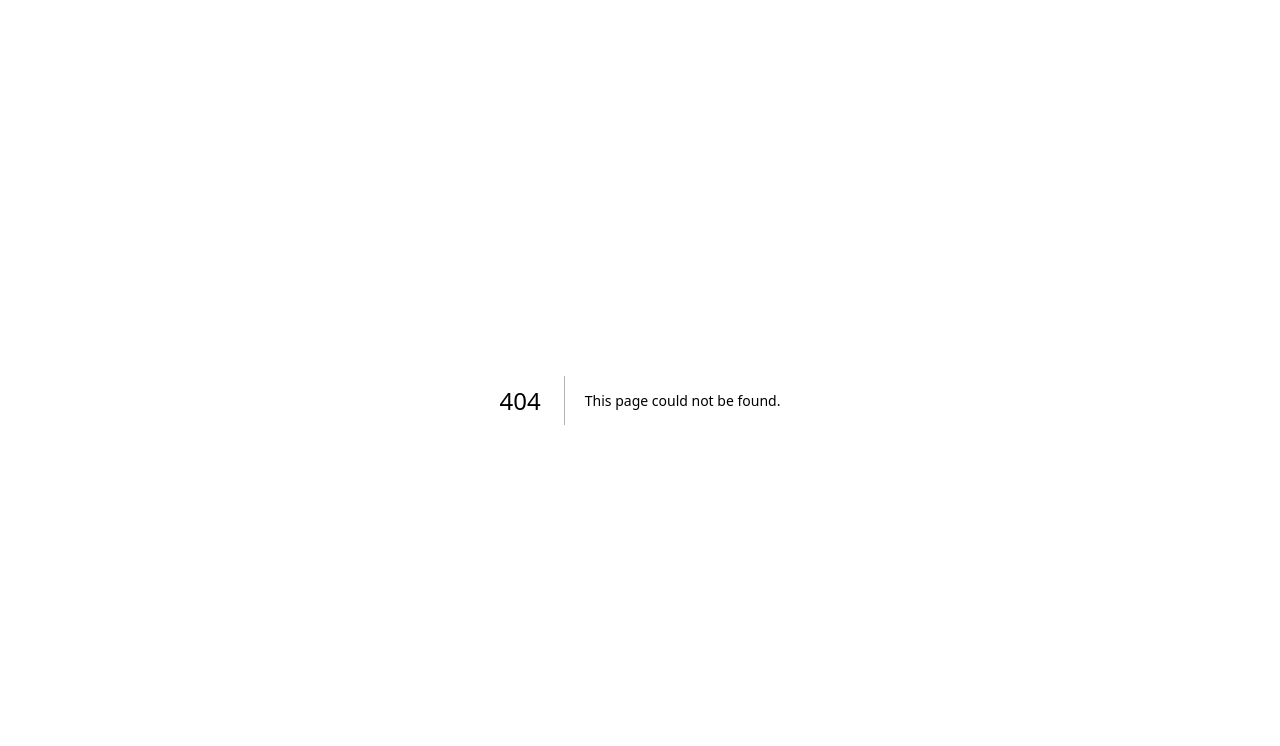
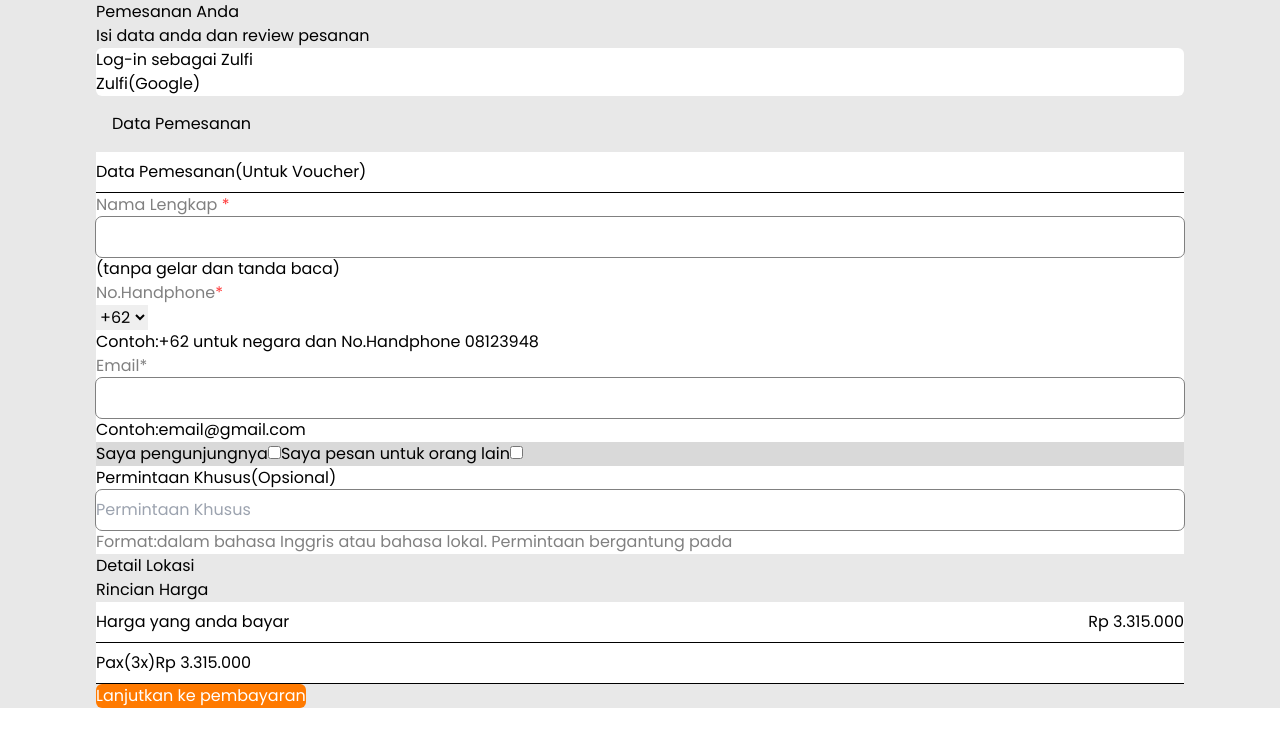
Before and after one commit to Aftaza/travel-web, a Next.js app: page /booking in a window 1280 px wide. Before the commit this address had no page. Shown: the top 746 px of the page. Built offline with nearby package versions, Linux system fonts and the light colour scheme.

Commit message:
menambahkan booking

```diff
--- /dev/null
+++ b/src/app/(auth)/booking/page.jsx
@@ -0,0 +1,111 @@
+"use client";
+import Link from "next/link";
+import Image from "next/image";
+export default function Home() {
+  return (
+    <main className="h-fit bg-[#E8E8E8] px-24 flex flex-col">
+    <section>
+    <h1>Pemesanan Anda</h1>
+      <h1>Isi data anda dan review pesanan</h1>
+
+      <div className="bg-color-white rounded-md">
+        <h1>Log-in sebagai Zulfi</h1>
+        <h1>Zulfi(Google)</h1>
+      </div>
+
+      <h1 className="m-4">Data Pemesanan</h1>
+      <div className="bg-color-white">
+        <h1 className="py-2 border-b">Data Pemesanan(Untuk Voucher)</h1>
+
+        <form>
+          <div className="flex flex-col">
+            <label className="text-[#808080]">
+              Nama Lengkap <span className="text-[#FF3A3A]">*</span>
+            </label>
+            <input
+              type="text"
+              className="py-2 rounded-md outline outline-1 outline-[#808080]"
+            ></input>
+          </div>
+          <p>(tanpa gelar dan tanda baca)</p>
+        </form>
+
+        <form>
+          <label className="text-[#808080]">
+            No.Handphone<span className="text-[#FF3A3A]">*</span>
+          </label>
+          <div>
+            <select name="code">
+              <option value="IDN">+62</option>
+              <option value="Malay">+60</option>
+              <option value="SNG">65+</option>
+            </select>
+            <input text="text"></input>
+          </div>
+          <h1>Contoh:+62 untuk negara dan No.Handphone 08123948</h1>
+        </form>
+
+        <form>
+          <div className="flex flex-col">
+            <label className="text-[#808080]">Email*</label>
+            <input
+              text="text"
+              className="py-2 rounded-md outline outline-1 outline-[#808080]"
+            ></input>
+          </div>
+          <h1>Contoh:email@gmail.com</h1>
+        </form>
+
+        <div className="bg-[#D9D9D9] flex ">
+          <form>
+            <div>
+              <label>Saya pengunjungnya</label>
+              <input type="checkbox"></input>
+            </div>
+          </form>
+
+          <form>
+            <div>
+              <label>Saya pesan untuk orang lain</label>
+              <input type="checkbox"></input>
+            </div>
+          </form>
+        </div>
+      </div>
+
+      <div className="flex flex-col bg-color-white">
+        <label>Permintaan Khusus(Opsional)</label>
+        <input
+          type="text"
+          placeholder="Permintaan Khusus"
+          className="py-2 rounded-md outline outline-1 outline-[#808080]"
+        ></input>
+        <p className="text-[#808080]">
+          Format:dalam bahasa Inggris atau bahasa lokal. Permintaan bergantung
+          pada
+        </p>
+      </div>
+
+      <h1>Detail Lokasi</h1>
+
+      <h1>Rincian Harga</h1>
+      <form className=" bg-color-white">
+        <div className="flex flex-row py-2 border-b justify-between">
+          <h1>Harga yang anda bayar</h1>
+          <p>Rp 3.315.000</p>
+        </div>
+
+        <div className="flex flex-row py-2 border-b">
+          <h1>Pax(3x)</h1>
+          <p>Rp 3.315.000</p>
+        </div>
+      </form>
+
+      <button className="bg-[#FF7A00] rounded-md text-[#FFFFFF] self-end w-fit">
+        Lanjutkan ke pembayaran
+      </button>
+    </section>
+
+    </main>
+  );
+}
--- a/src/app/(home)/page.jsx
+++ b/src/app/(home)/page.jsx
@@ -111,7 +111,7 @@ export default function Home() {
             </Link>
           </div>
           <div className="inset-0 relative">
-          <button
+            <button
               className="absolute left-0 h-8 w-8 md:h-12 md:w-12 rounded-full bg-color-fourty z-20 top-1/2 -translate-y-1/2 drop-shadow-lg grid place-content-center"
               onClick={scrollToBack}
             >
@@ -152,7 +152,12 @@ export default function Home() {
             >
               <div className="bg-color-fourty rounded-2xl flex flex-row w-[95%] md:w-2/5 flex-none scroll-snap-start">
                 <div className="w-2/3 md:w-[45%] rounded-2xl overflow-hidden relative">
-                  <Image src="/images/bromo.jpg" fill={true} alt="Bromo" style={{objectFit: "cover"}}/>
+                  <Image
+                    src="/images/bromo.jpg"
+                    fill={true}
+                    alt="Bromo"
+                    style={{ objectFit: "cover" }}
+                  />
                 </div>
                 <div className="rounded-2xl text-left text-color-white p-3 flex flex-col gap-1 text-sm md:text-md">
                   <h1 className="font-semibold">Gunung Bromo, Jawa Timur 1</h1>
@@ -170,15 +175,23 @@ export default function Home() {
                     <button className="bg-transparent outline-color-white outline outline-1 rounded-2xl p-1 md:p-2 w-1/2">
                       Lihat detail
                     </button>
-                    <button className="bg-color-primary rounded-2xl p-2 text-color-black w-1/2">
+                    <Link
+                      className="bg-color-primary rounded-2xl p-2 text-color-black w-1/2 flex justify-center"
+                      href="/booking"
+                    >
                       Pesan
-                    </button>
+                    </Link>
                   </div>
                 </div>
               </div>
               <div className="bg-color-fourty rounded-2xl flex flex-row w-[95%] md:w-2/5 flex-none scroll-snap-start">
                 <div className="w-2/3 md:w-[45%] rounded-2xl overflow-hidden relative">
-                  <Image src="/images/bromo.jpg" fill={true} alt="Bromo" style={{objectFit: "cover"}}/>
+                  <Image
+                    src="/images/bromo.jpg"
+                    fill={true}
+                    alt="Bromo"
+                    style={{ objectFit: "cover" }}
+                  />
                 </div>
                 <div className="rounded-2xl text-left text-color-white p-3 flex flex-col gap-1 text-sm md:text-md">
                   <h1 className="font-semibold">Gunung Bromo, Jawa Timur 2</h1>
@@ -204,7 +217,12 @@ export default function Home() {
               </div>
               <div className="bg-color-fourty rounded-2xl flex flex-row w-[95%] md:w-2/5 flex-none scroll-snap-start">
                 <div className="w-2/3 md:w-[45%] rounded-2xl overflow-hidden relative">
-                  <Image src="/images/bromo.jpg" fill={true} alt="Bromo" style={{objectFit: "cover"}}/>
+                  <Image
+                    src="/images/bromo.jpg"
+                    fill={true}
+                    alt="Bromo"
+                    style={{ objectFit: "cover" }}
+                  />
                 </div>
                 <div className="rounded-2xl text-left text-color-white p-3 flex flex-col gap-1 text-sm md:text-md">
                   <h1 className="font-semibold">Gunung Bromo, Jawa Timur 3</h1>
@@ -401,7 +419,9 @@ export default function Home() {
       <section className="min-h-dvh px-8 md:px-12 pt-8 flex flex-col gap-8">
         <div className="flex flex-col gap-8">
           <div className="flex justify-between items-center">
-            <h1 className="font-bold text-2xl md:text-4xl w-1/2">Kategori Tempat</h1>
+            <h1 className="font-bold text-2xl md:text-4xl w-1/2">
+              Kategori Tempat
+            </h1>
             <Link
               href=""
               className="text-color-fourty underline font-bold flex gap-1 items-center"
```
